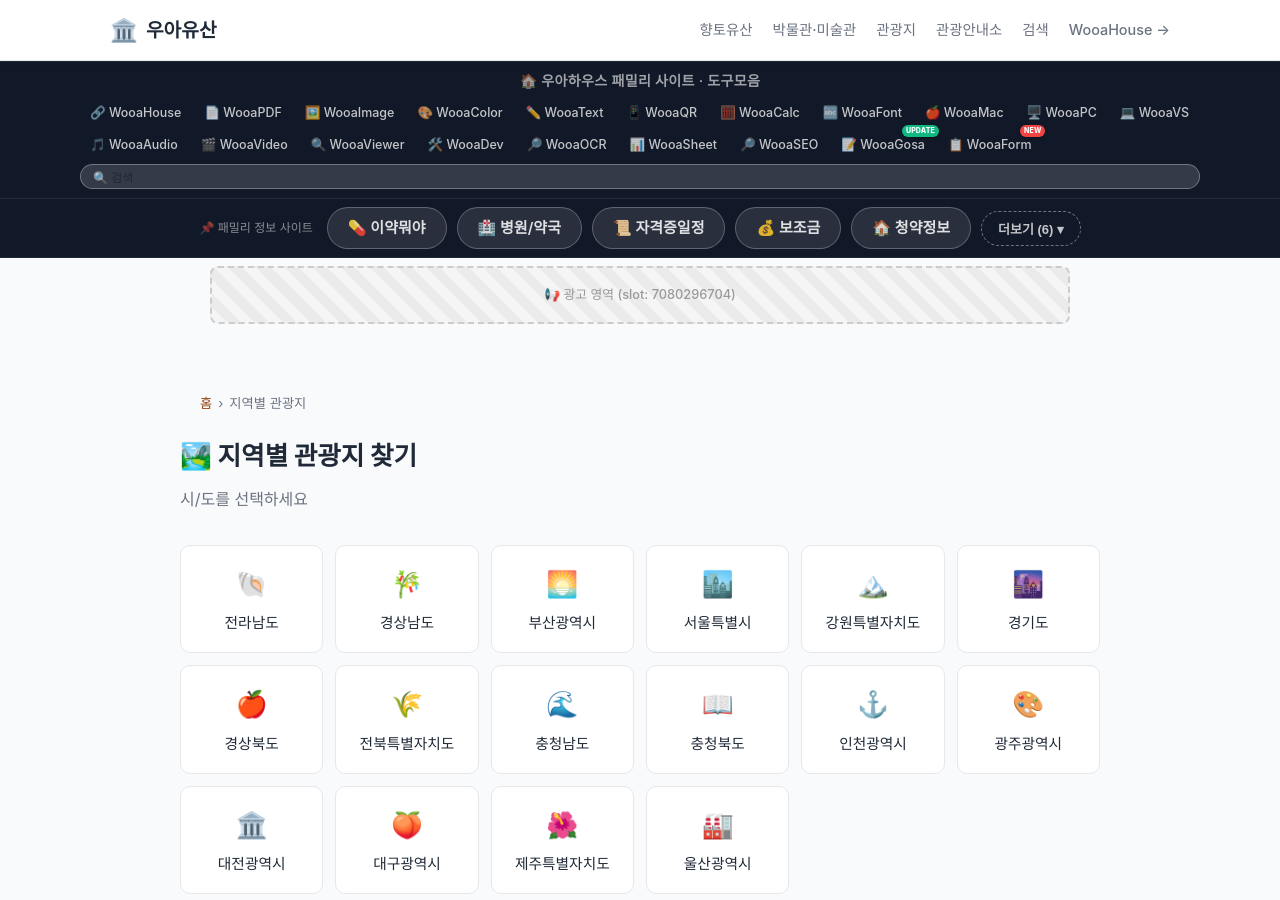
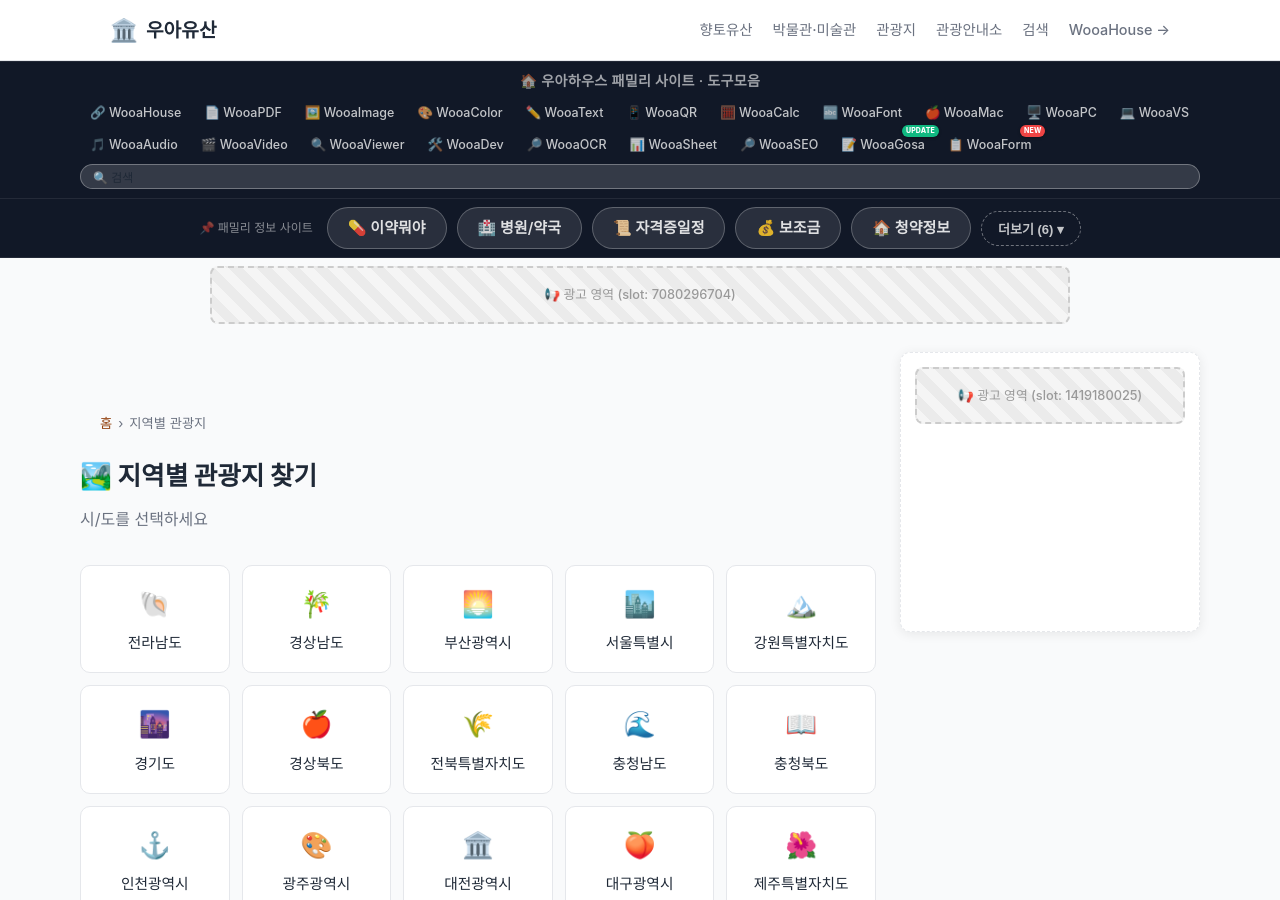
Before and after one commit to ingmaster83-code/wooaheritage, a Jekyll site: the page built from spot-region/index.html, in a window 1280 px wide and 900 px high. Built offline with Jekyll 4.4.1, drawn with Linux system fonts in a browser that asks for light colours; some web fonts are replaced.

Commit message:
Add sidebar ad (tool-sidebar) to layouts and region index pages that lacked it
Co-Authored-By: Claude Sonnet 5.5 <noreply@anthropic.com>

```diff
--- a/assets/css/main.css
+++ b/assets/css/main.css
@@ -440,3 +440,8 @@ img { max-width: 100%; height: auto; }
   background: #F1F5F9; border: 1px dashed #CBD5E1; border-radius: 6px;
   color: #94A3B8; font-size: .82rem; padding: 14px; text-align: center;
 }
+
+/* 사이드바 래퍼 안의 본문 블록은 열 너비에 맞춘다 */
+.page-with-sidebar > .side-main { min-width: 0; }
+.page-with-sidebar > .side-main > * { max-width: none; margin-left: 0; margin-right: 0; }
+.page-with-sidebar > .side-main > .section { padding-left: 0; padding-right: 0; }
--- a/info-region/index.html
+++ b/info-region/index.html
@@ -4,6 +4,8 @@ title: 지역별 관광안내소
 description: 시/도별 전국 관광안내소 목록. 운영시간과 외국어 안내 가능 여부를 확인하세요.
 ---
 
+<div class="page-with-sidebar" style="margin-top:20px;">
+<div class="side-main">
 <div class="section">
   <nav class="breadcrumb"><a href="/">홈</a> <span>›</span> <span>지역별 관광안내소</span></nav>
   <h1 style="font-size:1.6rem;font-weight:800;margin:20px 0 8px;">🛎️ 지역별 관광안내소 찾기</h1>
@@ -28,3 +30,6 @@ description: 시/도별 전국 관광안내소 목록. 운영시간과 외국어
     <a href="/info-region/대전/" class="region-btn"><span class="region-icon">🏛️</span>대전광역시</a>
   </div>
 </div>
+</div>
+<aside class="tool-sidebar"></aside>
+</div>
--- a/museum-region/index.html
+++ b/museum-region/index.html
@@ -4,6 +4,8 @@ title: 지역별 박물관·미술관
 description: 시/도별 전국 박물관·미술관 목록. 서울, 경기, 강원 등 지역별 박물관·미술관을 검색하세요.
 ---
 
+<div class="page-with-sidebar" style="margin-top:20px;">
+<div class="side-main">
 <div class="section">
   <nav class="breadcrumb"><a href="/">홈</a> <span>›</span> <span>지역별 박물관·미술관</span></nav>
   <h1 style="font-size:1.6rem;font-weight:800;margin:20px 0 8px;">🖼️ 지역별 박물관·미술관 찾기</h1>
@@ -28,3 +30,6 @@ description: 시/도별 전국 박물관·미술관 목록. 서울, 경기, 강
     <a href="/museum-region/제주/" class="region-btn"><span class="region-icon">🌺</span>제주특별자치도</a>
   </div>
 </div>
+</div>
+<aside class="tool-sidebar"></aside>
+</div>
--- a/region/index.html
+++ b/region/index.html
@@ -4,6 +4,8 @@ title: 지역별 향토유산
 description: 시/도별 전국 향토유산 목록. 경기, 경북, 전남 등 지역별 향토유산을 검색하세요.
 ---
 
+<div class="page-with-sidebar" style="margin-top:20px;">
+<div class="side-main">
 <div class="section">
   <nav class="breadcrumb"><a href="/">홈</a> <span>›</span> <span>지역별 향토유산</span></nav>
   <h1 style="font-size:1.6rem;font-weight:800;margin:20px 0 8px;">📍 지역별 향토유산 찾기</h1>
@@ -29,3 +31,6 @@ description: 시/도별 전국 향토유산 목록. 경기, 경북, 전남 등
     <a href="/region/대전/" class="region-btn"><span class="region-icon">🏛️</span>대전광역시</a>
   </div>
 </div>
+</div>
+<aside class="tool-sidebar"></aside>
+</div>
--- a/spot-region/index.html
+++ b/spot-region/index.html
@@ -4,6 +4,8 @@ title: 지역별 관광지
 description: 시/도별 전국 관광지 목록. 전남, 경남, 부산 등 지역별 관광지를 검색하세요.
 ---
 
+<div class="page-with-sidebar" style="margin-top:20px;">
+<div class="side-main">
 <div class="section">
   <nav class="breadcrumb"><a href="/">홈</a> <span>›</span> <span>지역별 관광지</span></nav>
   <h1 style="font-size:1.6rem;font-weight:800;margin:20px 0 8px;">🏞️ 지역별 관광지 찾기</h1>
@@ -28,3 +30,6 @@ description: 시/도별 전국 관광지 목록. 전남, 경남, 부산 등 지
     <a href="/spot-region/울산/" class="region-btn"><span class="region-icon">🏭</span>울산광역시</a>
   </div>
 </div>
+</div>
+<aside class="tool-sidebar"></aside>
+</div>
```
